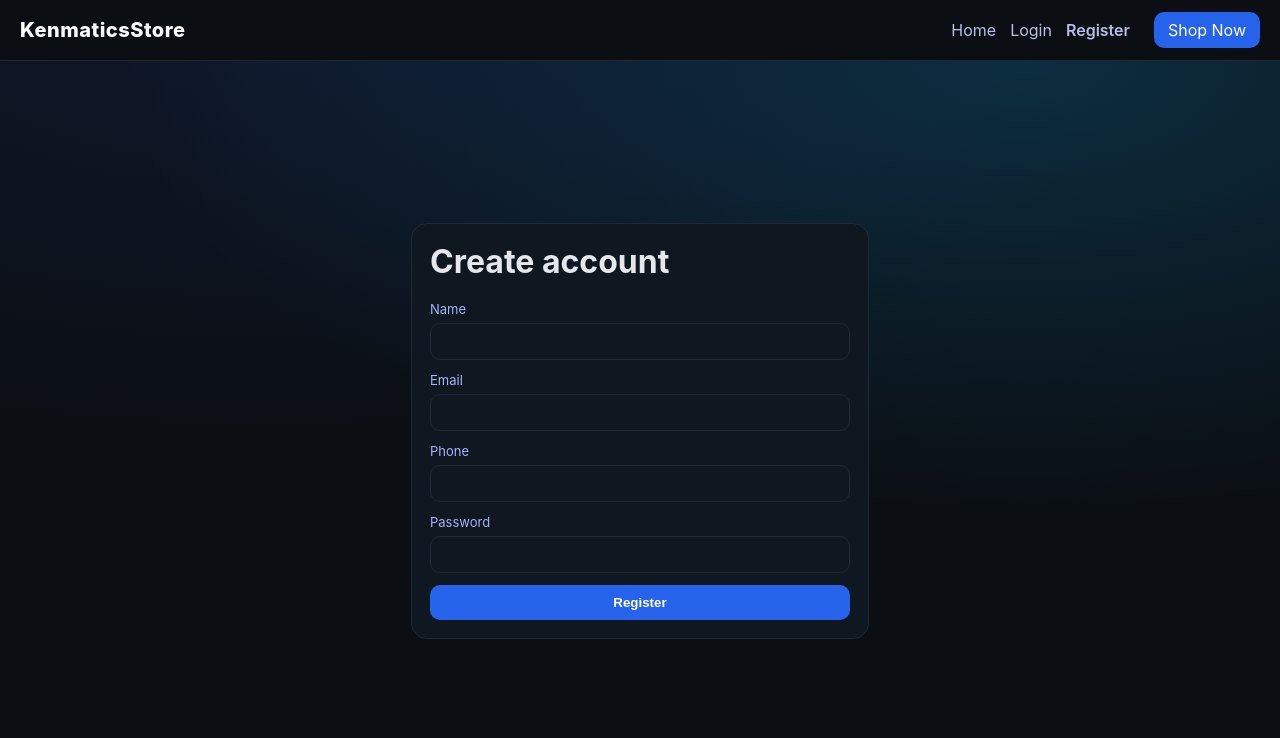
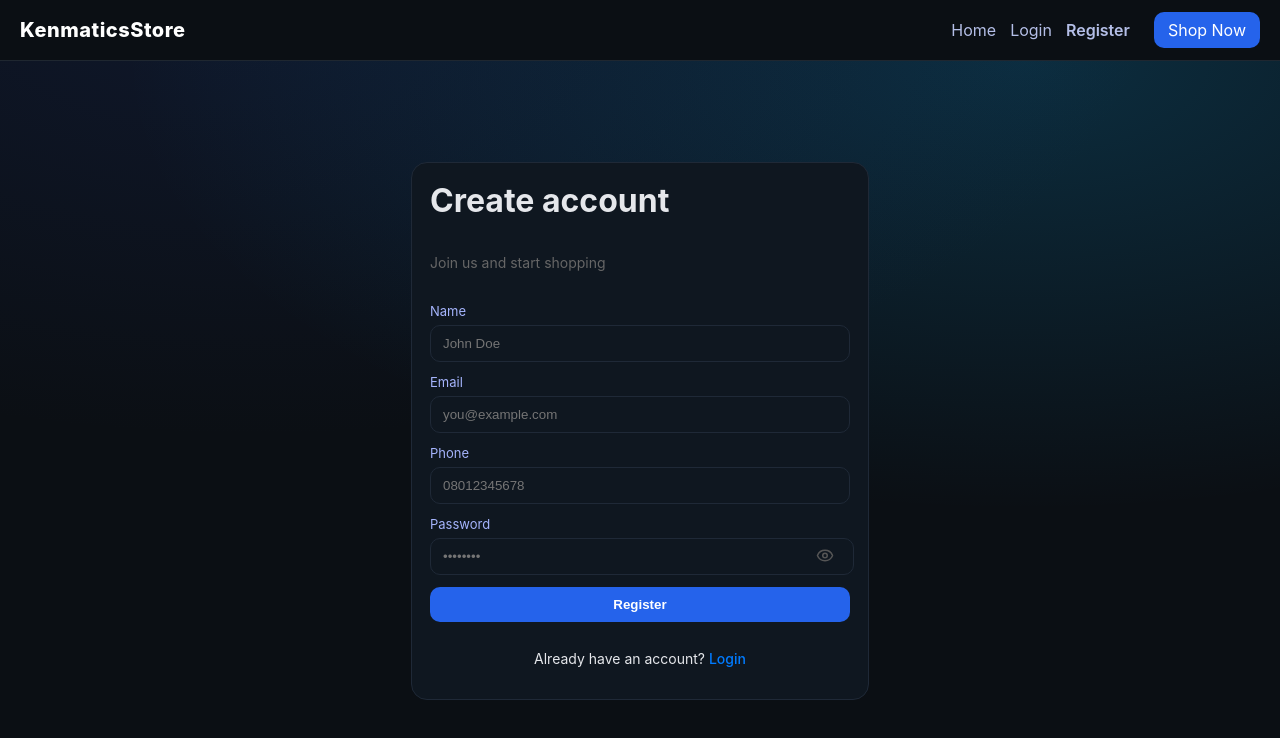
Before and after one commit to AskKenImani/store, a React (Create React App) app: page /register in a window 1280 px wide. Shown: the top 738 px of the page. Built offline with nearby package versions, Linux system fonts and the light colour scheme.

Commit message:
Forgot Password

```diff
--- a/package.json
+++ b/package.json
@@ -8,6 +8,7 @@
     "@testing-library/react": "^16.3.0",
     "@testing-library/user-event": "^13.5.0",
     "axios": "^1.13.1",
+    "lucide-react": "^0.562.0",
     "react": "^19.2.0",
     "react-dom": "^19.2.0",
     "react-router-dom": "^7.9.5",
--- a/src/App.js
+++ b/src/App.js
@@ -3,6 +3,8 @@ import { BrowserRouter as Router, Routes, Route } from 'react-router-dom';
 import HomePage from './pages/HomePage';
 import ProductPage from './pages/ProductPage';
 import LoginPage from './pages/LoginPage';
+import ForgotPasswordPage from './pages/ForgotPasswordPage';
+import ResetPasswordPage from './pages/ResetPasswordPage';
 import RegisterPage from './pages/RegisterPage';
 import UserDashboard from './pages/UserDashboard';
 import AdminDashboard from './pages/AdminDashboard';
@@ -18,6 +20,8 @@ function App() {
         <Route path="/" element={<HomePage />} />
         <Route path="/product/:id" element={<ProductPage />} />
         <Route path="/login" element={<LoginPage />} />
+        <Route path="/forgot-password" element={<ForgotPasswordPage />} />
+        <Route path="/reset-password/:token" element={<ResetPasswordPage />} />
         <Route path="/register" element={<RegisterPage />} />
         <Route path="/user-dashboard" element={<UserDashboard />} />
         <Route path="/admin-dashboard" element={<AdminDashboard />} />
--- a/src/components/ProductForm.js
+++ b/src/components/ProductForm.js
@@ -1,4 +1,4 @@
-import { useRef, useState } from "react";
+import { useRef, useState, useEffect } from "react";
 import styles from "./ProductForm.module.css";
 import axios from "axios";
 
@@ -6,7 +6,7 @@ const API = process.env.REACT_APP_API_URL;
 const CLOUD_NAME = process.env.REACT_APP_CLOUDINARY_CLOUD_NAME;
 const UPLOAD_PRESET = process.env.REACT_APP_CLOUDINARY_UPLOAD_PRESET;
 
-export default function ProductForm({ onSuccess, initial = null, token }) {
+export default function ProductForm({ onSuccess, initial = null, token, onCancel }) {
   const [form, setForm] = useState({
     name: initial?.name || "",
     description: initial?.description || "",
@@ -14,6 +14,17 @@ export default function ProductForm({ onSuccess, initial = null, token }) {
     category: initial?.category || "",
     imageUrl: initial?.imageUrl || "",
   });
+
+  // keep in sync if parent changes `initial` (when switching edit targets)
+  useEffect(() => {
+    setForm({
+      name: initial?.name || "",
+      description: initial?.description || "",
+      price: initial?.price || "",
+      category: initial?.category || "",
+      imageUrl: initial?.imageUrl || "",
+    });
+  }, [initial]);
 
   const [loading, setLoading] = useState(false);
   const [uploading, setUploading] = useState(false);
@@ -87,12 +98,17 @@ export default function ProductForm({ onSuccess, initial = null, token }) {
       };
 
       if (initial?._id) {
+        // Update existing product
         await axios.put(`${API}/products/${initial._id}`, payload, { headers });
       } else {
+        // Create new product
         await axios.post(`${API}/products/add`, payload, { headers });
       }
 
       onSuccess && onSuccess();
+
+      // Reset form only when creating; when updating, we'll let parent control edit state
+      if (!initial?._id) {
         setForm({
           name: "",
           description: "",
@@ -100,11 +116,27 @@ export default function ProductForm({ onSuccess, initial = null, token }) {
           category: "",
           imageUrl: "",
         });
+      }
     } catch (err) {
       console.error(err);
       alert(err?.response?.data?.message || "Failed to save product");
     } finally {
       setLoading(false);
+    }
+  };
+
+  const handleCancel = () => {
+    // If parent passed onCancel, call it so they can clear `initial` and hide or reset edit UI
+    if (onCancel) onCancel();
+    else {
+      // fallback: reset form to blank
+      setForm({
+        name: "",
+        description: "",
+        price: "",
+        category: "",
+        imageUrl: "",
+      });
     }
   };
 
@@ -192,17 +224,41 @@ export default function ProductForm({ onSuccess, initial = null, token }) {
         {uploadError && <small className={styles.error}>{uploadError}</small>}
       </div>
 
+      <div style={{ display: "flex", gap: 8, marginTop: 12 }}>
+        {/* Primary action (Create or Update) */}
         <button
           className={styles.submit}
           type="submit"
           disabled={loading || uploading}
         >
           {loading
-          ? "Saving..."
+            ? initial?._id
+              ? "Updating..."
+              : "Saving..."
             : initial?._id
             ? "Update Product"
             : "Create Product"}
         </button>
+
+        {/* When editing, show a Cancel button so admin can exit edit mode quickly */}
+        {initial?._id && (
+          <button
+            type="button"
+            onClick={handleCancel}
+            className={styles.ghost || styles.cancelButton}
+            disabled={loading || uploading}
+            style={{
+              background: "transparent",
+              border: "1px solid var(--border)",
+              padding: "8px 12px",
+              borderRadius: 6,
+              cursor: "pointer",
+            }}
+          >
+            Cancel
+          </button>
+        )}
+      </div>
     </form>
   );
 }
--- a/src/pages/Auth.module.css
+++ b/src/pages/Auth.module.css
@@ -36,3 +36,54 @@ input {
   cursor: pointer;
   font-weight: 700;
 }
+.subtitle {
+  font-size: 14px;
+  color: #666;
+  margin-bottom: 20px;
+}
+
+.passwordWrap {
+  position: relative;
+}
+
+.passwordWrap input {
+  width: 88%;
+  padding-right: 40px;
+}
+
+.eyeBtn {
+  position: absolute;
+  right: 10px;
+  top: 50%;
+  transform: translateY(-50%);
+  background: transparent;
+  border: none;
+  cursor: pointer;
+  color: #555;
+}
+
+.eyeBtn:hover {
+  color: #000;
+}
+
+.switchAuth {
+  margin-top: 16px;
+  text-align: center;
+  font-size: 14px;
+}
+
+.switchAuth1 {
+  margin-top: 0px;
+  text-align: center;
+  font-size: 14px;
+}
+
+.switchAuth a {
+  color: #007bff;
+  text-decoration: none;
+  font-weight: 500;
+}
+
+.switchAuth a:hover {
+  text-decoration: underline;
+}
--- /dev/null
+++ b/src/pages/ForgotPasswordPage.jsx
@@ -0,0 +1,58 @@
+import { useState } from "react";
+import styles from "./Auth.module.css";
+import axios from "axios";
+import { Link } from "react-router-dom";
+
+const API = process.env.REACT_APP_API_URL;
+
+export default function ForgotPasswordPage() {
+  const [email, setEmail] = useState("");
+  const [loading, setLoading] = useState(false);
+  const [msg, setMsg] = useState("");
+
+  const submit = async (e) => {
+    e.preventDefault();
+    setLoading(true);
+    setMsg("");
+
+    try {
+      await axios.post(`${API}/auth/forgot-password`, { email });
+      setMsg("Password reset link sent. Check your email.");
+    } catch (err) {
+      setMsg(err?.response?.data?.message || "Something went wrong");
+    } finally {
+      setLoading(false);
+    }
+  };
+
+  return (
+    <div className={styles.wrap}>
+      <form className={styles.form} onSubmit={submit}>
+        <h1>Forgot Password</h1>
+        <p className={styles.subtitle}>
+          Enter your email to receive a reset link
+        </p>
+
+        <div className={styles.row}>
+          <label>Email</label>
+          <input
+            type="email"
+            value={email}
+            onChange={(e) => setEmail(e.target.value)}
+            required
+          />
+        </div>
+
+        <button className={styles.btn} disabled={loading}>
+          {loading ? "Sending..." : "Send Reset Link"}
+        </button>
+
+        {msg && <p className={styles.info}>{msg}</p>}
+
+        <p className={styles.switchAuth}>
+          <Link to="/login">Back to Login</Link>
+        </p>
+      </form>
+    </div>
+  );
+}
--- a/src/pages/LoginPage.js
+++ b/src/pages/LoginPage.js
@@ -1,29 +1,30 @@
 import { useState } from "react";
 import styles from "./Auth.module.css";
 import axios from "axios";
-import { useNavigate } from "react-router-dom";
+import { useNavigate, Link } from "react-router-dom";
+import { Eye, EyeOff } from "lucide-react";
 
 const API = process.env.REACT_APP_API_URL;
 
 export default function LoginPage() {
-  const [form, setForm] = useState({ email:"", password:"" });
+  const [form, setForm] = useState({ email: "", password: "" });
+  const [showPassword, setShowPassword] = useState(false);
   const [loading, setLoading] = useState(false);
   const navigate = useNavigate();
 
-  const onChange = (e) => setForm(prev => ({...prev, [e.target.name]: e.target.value}));
+  const onChange = (e) =>
+    setForm((prev) => ({ ...prev, [e.target.name]: e.target.value }));
 
   const submit = async (e) => {
     e.preventDefault();
     setLoading(true);
 
     try {
-      // Login request
       const { data } = await axios.post(`${API}/auth/login`, form);
       localStorage.setItem("auth_token", data.token);
 
-      // Fetch the user profile
       const me = await axios.get(`${API}/auth/me`, {
-        headers: { Authorization: `Bearer ${data.token}` }
+        headers: { Authorization: `Bearer ${data.token}` },
       });
 
       const role = me.data.role || "user";
@@ -32,7 +33,6 @@ export default function LoginPage() {
       localStorage.setItem("user_name", me.data.name || "");
       localStorage.setItem("user_id", me.data._id || "");
 
-      // 🔥 Redirect based on role
       if (role === "admin") {
         navigate("/admin-dashboard");
       } else if (role === "manager") {
@@ -47,20 +47,62 @@ export default function LoginPage() {
     }
   };
 
-
   return (
     <div className={styles.wrap}>
       <form className={styles.form} onSubmit={submit}>
         <h1>Welcome back</h1>
+        <p className={styles.subtitle}>Sign in to continue</p>
+
         <div className={styles.row}>
           <label>Email</label>
-          <input name="email" type="email" value={form.email} onChange={onChange} required />
+          <input
+            name="email"
+            type="email"
+            value={form.email}
+            onChange={onChange}
+            placeholder="you@example.com"
+            required
+          />
         </div>
+
+        {/* Password with toggle */}
         <div className={styles.row}>
           <label>Password</label>
-          <input name="password" type="password" value={form.password} onChange={onChange} required />
+          <div className={styles.passwordWrap}>
+            <input
+              name="password"
+              type={showPassword ? "text" : "password"}
+              value={form.password}
+              onChange={onChange}
+              placeholder="••••••••"
+              required
+            />
+            <button
+              type="button"
+              className={styles.eyeBtn}
+              onClick={() => setShowPassword((v) => !v)}
+            >
+              {showPassword ? <EyeOff size={18} /> : <Eye size={18} />}
+            </button>
+          </div>
         </div>
-        <button className={styles.btn} disabled={loading}>{loading ? "Signing in..." : "Login"}</button>
+
+        <button className={styles.btn} disabled={loading}>
+          {loading ? "Signing in..." : "Login"}
+        </button>
+
+        {/* Register link */}
+        <p className={styles.switchAuth}>
+          Don’t have an account?{" "}
+          <Link to="/register">Create one</Link>
+        </p>
+
+        {/* ForgotPassword link */}
+        <p className={styles.switchAuth1}>
+          Forget your password?{" "}
+          <Link to="/forgot-password">Reset</Link>
+        </p>
+
       </form>
     </div>
   );
--- a/src/pages/RegisterPage.js
+++ b/src/pages/RegisterPage.js
@@ -1,26 +1,40 @@
 import { useState } from "react";
 import styles from "./Auth.module.css";
 import axios from "axios";
-import { useNavigate } from "react-router-dom";
+import { useNavigate, Link } from "react-router-dom";
+import { Eye, EyeOff } from "lucide-react"; // modern icons
 
 const API = process.env.REACT_APP_API_URL;
 
 export default function RegisterPage() {
-  const [form, setForm] = useState({ name:"", email:"", password:"", phoneNumber:"" });
+  const [form, setForm] = useState({
+    name: "",
+    email: "",
+    password: "",
+    phoneNumber: "",
+  });
+
+  const [showPassword, setShowPassword] = useState(false);
   const [loading, setLoading] = useState(false);
   const navigate = useNavigate();
 
-  const onChange = (e) => setForm(prev => ({...prev, [e.target.name]: e.target.value}));
+  const onChange = (e) =>
+    setForm((prev) => ({ ...prev, [e.target.name]: e.target.value }));
 
   const submit = async (e) => {
     e.preventDefault();
     setLoading(true);
     try {
       const { data } = await axios.post(`${API}/auth/signup`, form);
+
       localStorage.setItem("auth_token", data.token);
       localStorage.setItem("role", "user");
       localStorage.setItem("user_name", form.name);
-      const me = await axios.get(`${API}/auth/me`, { headers: { Authorization: `Bearer ${data.token}` }});
+
+      const me = await axios.get(`${API}/auth/me`, {
+        headers: { Authorization: `Bearer ${data.token}` },
+      });
+
       localStorage.setItem("user_id", me.data._id || "");
       navigate("/user-dashboard");
     } catch (err) {
@@ -34,23 +48,73 @@ export default function RegisterPage() {
     <div className={styles.wrap}>
       <form className={styles.form} onSubmit={submit}>
         <h1>Create account</h1>
+        <p className={styles.subtitle}>Join us and start shopping</p>
+
         <div className={styles.row}>
           <label>Name</label>
-          <input name="name" value={form.name} onChange={onChange} required />
+          <input
+            name="name"
+            value={form.name}
+            onChange={onChange}
+            placeholder="John Doe"
+            required
+          />
         </div>
+
         <div className={styles.row}>
           <label>Email</label>
-          <input name="email" type="email" value={form.email} onChange={onChange} required />
+          <input
+            name="email"
+            type="email"
+            value={form.email}
+            onChange={onChange}
+            placeholder="you@example.com"
+            required
+          />
         </div>
+
         <div className={styles.row}>
           <label>Phone</label>
-          <input name="phoneNumber" value={form.phoneNumber} onChange={onChange} required />
+          <input
+            name="phoneNumber"
+            value={form.phoneNumber}
+            onChange={onChange}
+            placeholder="08012345678"
+            required
+          />
         </div>
+
+        {/* Password with toggle */}
         <div className={styles.row}>
           <label>Password</label>
-          <input name="password" type="password" value={form.password} onChange={onChange} required />
+          <div className={styles.passwordWrap}>
+            <input
+              name="password"
+              type={showPassword ? "text" : "password"}
+              value={form.password}
+              onChange={onChange}
+              placeholder="••••••••"
+              required
+            />
+            <button
+              type="button"
+              className={styles.eyeBtn}
+              onClick={() => setShowPassword((v) => !v)}
+            >
+              {showPassword ? <EyeOff size={18} /> : <Eye size={18} />}
+            </button>
+          </div>
         </div>
-        <button className={styles.btn} disabled={loading}>{loading ? "Creating..." : "Register"}</button>
+
+        <button className={styles.btn} disabled={loading}>
+          {loading ? "Creating..." : "Register"}
+        </button>
+
+        {/* Login link */}
+        <p className={styles.switchAuth}>
+          Already have an account?{" "}
+          <Link to="/login">Login</Link>
+        </p>
       </form>
     </div>
   );
--- /dev/null
+++ b/src/pages/ResetPasswordPage.jsx
@@ -0,0 +1,62 @@
+import { useState } from "react";
+import { useParams, useNavigate } from "react-router-dom";
+import styles from "./Auth.module.css";
+import axios from "axios";
+import { Eye, EyeOff } from "lucide-react";
+
+const API = process.env.REACT_APP_API_URL;
+
+export default function ResetPasswordPage() {
+  const { token } = useParams();
+  const navigate = useNavigate();
+
+  const [password, setPassword] = useState("");
+  const [show, setShow] = useState(false);
+  const [loading, setLoading] = useState(false);
+
+  const submit = async (e) => {
+    e.preventDefault();
+    setLoading(true);
+
+    try {
+      await axios.post(`${API}/auth/reset-password/${token}`, { password });
+      alert("Password reset successful");
+      navigate("/login");
+    } catch (err) {
+      alert(err?.response?.data?.message || "Reset failed");
+    } finally {
+      setLoading(false);
+    }
+  };
+
+  return (
+    <div className={styles.wrap}>
+      <form className={styles.form} onSubmit={submit}>
+        <h1>Reset Password</h1>
+
+        <div className={styles.row}>
+          <label>New Password</label>
+          <div className={styles.passwordWrap}>
+            <input
+              type={show ? "text" : "password"}
+              value={password}
+              onChange={(e) => setPassword(e.target.value)}
+              required
+            />
+            <button
+              type="button"
+              className={styles.eyeBtn}
+              onClick={() => setShow(!show)}
+            >
+              {show ? <EyeOff /> : <Eye />}
+            </button>
+          </div>
+        </div>
+
+        <button className={styles.btn} disabled={loading}>
+          {loading ? "Resetting..." : "Reset Password"}
+        </button>
+      </form>
+    </div>
+  );
+}
```
Also changed, not shown: 1 other file (tests, documents, lock files or other folders). Lines whose indentation alone changed are shown as unchanged.
